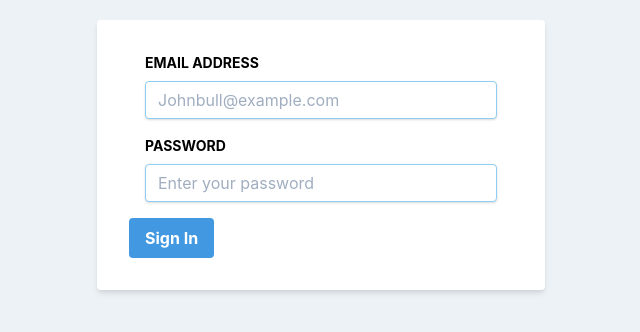
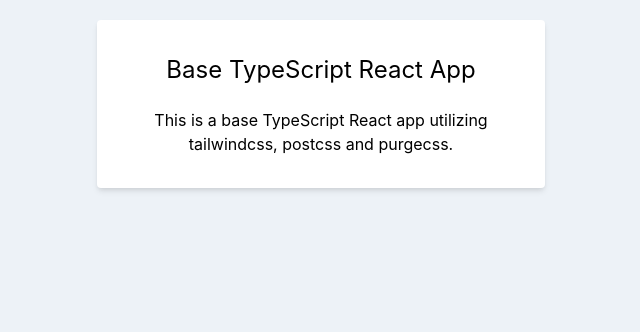
Before and after one commit to jordanf97/typescript-react-start, a React (Create React App) app: page / in a window 1280 px wide. Shown: the top 332 px of the page, without its empty margins (319-959 px from the left). Built offline with nearby package versions, Linux system fonts and the light colour scheme.

Commit message:
- Change app component to simple landing page

```diff
--- a/src/App.tsx
+++ b/src/App.tsx
@@ -2,21 +2,14 @@
 
 const App: React.FC = () => {
   return (
-    <div className="App">
-      <div className="w-full max-w-md mx-auto my-5">
-        <form action="" className="bg-white shadow-md rounded px-8 py-8 pt-8">
-          <div className="px-4 pb-4">
-            <label htmlFor="email" className="text-sm block font-bold  pb-2">EMAIL ADDRESS</label>
-            <input type="email" name="email" id="" className="shadow appearance-none border rounded w-full py-2 px-3 text-gray-700 leading-tight focus:outline-none focus:shadow-outline border-blue-300 " placeholder="Johnbull@example.com"/>
-          </div>
-          <div  className="px-4 pb-4">
-            <label htmlFor="password" className="text-sm block font-bold pb-2">PASSWORD</label>
-            <input type="password" name="email" id="" className="shadow appearance-none border rounded w-full py-2 px-3 text-gray-700 leading-tight focus:outline-none focus:shadow-outline border-blue-300" placeholder="Enter your password"/>
-          </div>
-          <div>
-            <button className="bg-blue-500 hover:bg-blue-700 text-white font-bold py-2 px-4 rounded focus:outline-none focus:shadow-outline" type="button">Sign In</button>
-          </div>
-        </form>
+    <div className={"App"}>
+      <div className={"w-full max-w-md mx-auto my-5"}>
+        <div className={"bg-white shadow-md rounded px-12 py-8 pt-8"}>
+          <h1 className={"text-center text-2xl mb-5"}> Base TypeScript React App </h1>
+          <p className={"text-center"}>
+            This is a base TypeScript React app utilizing tailwindcss, postcss and purgecss.
+          </p>
+        </div>
       </div>
     </div>
   );
```
